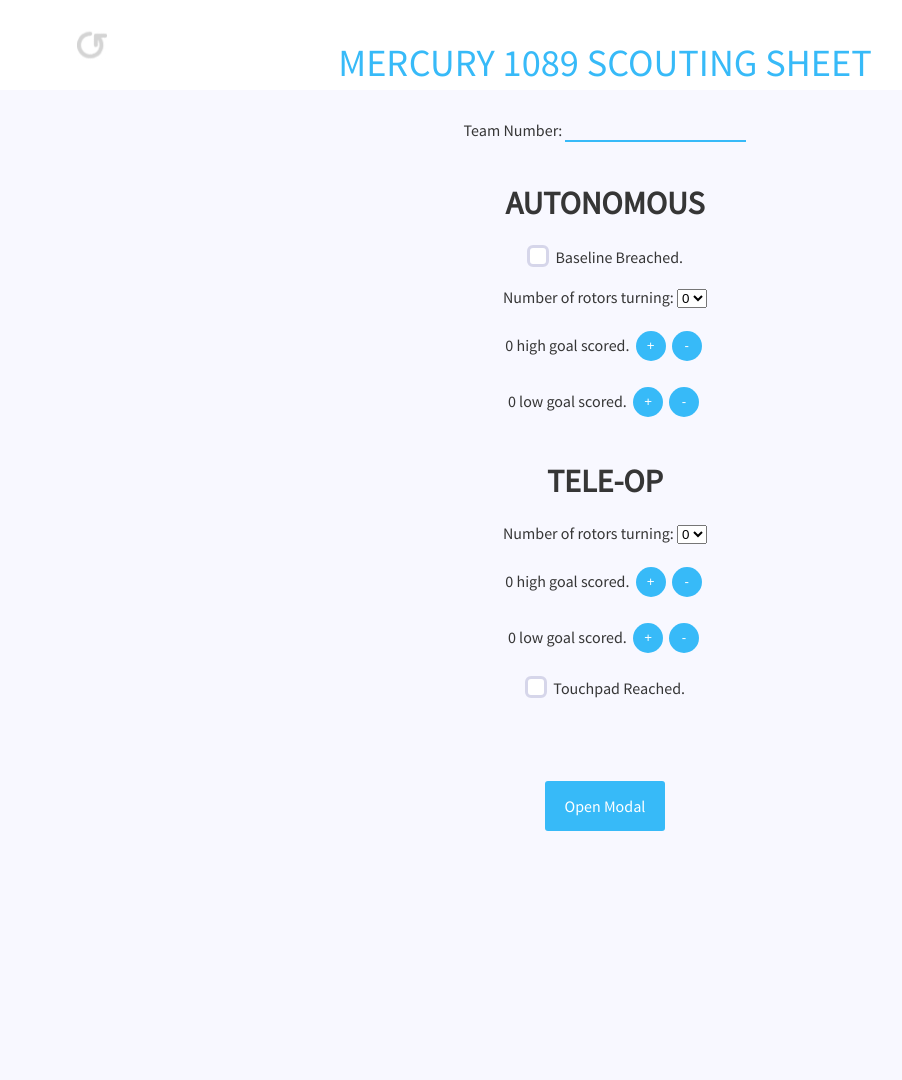
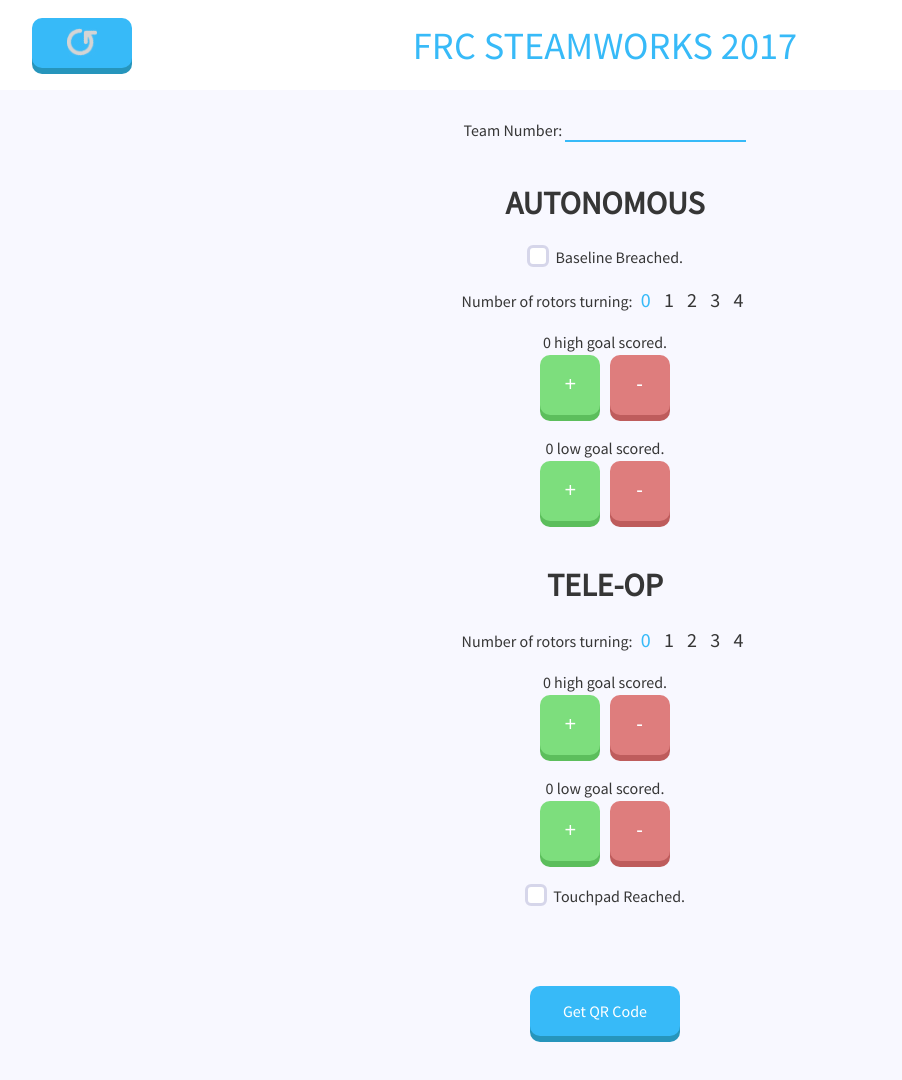
Before and after one commit to Mercury1089/e-scouting-sheet, a plain HTML site: page index.html in a window 1280 px wide. Shown: the whole page, without its empty margins (35-937 px from the left). Before the commit the page ends 874 px from the top, so only its background shows below. Drawn offline with nearby package versions, Linux system fonts and the light colour scheme.

Commit message:
Add files via upload
so many things its hard to keep track
- centered top bar title (OCD satisfied)
- added some nice buttons, with depression animations to let you know u clicked it
- instead of opening up a dropdown menu, added radio buttons (options) for the number of rotors turning
- team number text field now brings up the numeric keyboard
- team number text field can't go beyond 5 characters

```diff
--- a/index.html
+++ b/index.html
@@ -2,7 +2,7 @@
 <html>
 <head>
     <title>Mercury1089 Scouting</title>
-    <script src="https://ajax.googleapis.com/ajax/libs/jquery/1.11.3/jquery.min.js"></script>
+<!--    <script src="https://ajax.googleapis.com/ajax/libs/jquery/1.11.3/jquery.min.js"></script>-->
     <link rel="stylesheet" href="style.css">
     <script src="qrcode.js"></script>
     <script src="qrcode.min.js"></script>
@@ -23,16 +23,20 @@
             document.getElementById("highGoalAuton").innerHTML = autonHigh;
         }
         function autonHighMButton() {
+            if (autonHigh-1 >= 0) {
                 autonHigh--;
                 document.getElementById("highGoalAuton").innerHTML = autonHigh;
+            }
         }
         function autonLowPButton() {
             autonLow++;
             document.getElementById("lowGoalAuton").innerHTML = autonLow;
         }
         function autonLowMButton() {
+            if (autonLow-1 >= 0) {
                 autonLow--;
                 document.getElementById("lowGoalAuton").innerHTML = autonLow;
+            }
         }
 
         function teleHighPButton() {
@@ -40,16 +44,20 @@
             document.getElementById("highGoalTele").innerHTML = teleHigh;
         }
         function teleHighMButton() {
+            if (teleHigh-1 >= 0) {
                 teleHigh--;
                 document.getElementById("highGoalTele").innerHTML = teleHigh;
+            }
         }
         function teleLowPButton() {
             teleLow++;
             document.getElementById("lowGoalTele").innerHTML = teleLow;
         }
         function teleLowMButton() {
+            if (teleLow-1 >= 0) {
                 teleLow--;
                 document.getElementById("lowGoalTele").innerHTML = teleLow;
+            }
         }
 
         function reset() {
@@ -70,14 +78,9 @@
         }
 
         function getQr() {
-            var errors = false
-            if (document.getElementById("teamnum").value.toString().length > 5 {
-                alert("Sorry, but your team number can't be more than 5 digits long.");
-                errors = true;
-            }
+            var text = document.getElementById("teamnum").value + "," + document.getElementById("baseline").checked + "," + document.querySelector('input[name="rotorauton"]:checked').value + "," + autonHigh + "," + autonLow + "," + document.querySelector('input[name="rotortele"]:checked').value + "," + teleHigh + "," + teleLow + "," + document.getElementById("touchpad").checked;
+            new QRCode(document.getElementById("qrcode"), text);
 
-            var text = document.getElementById("teamnum").value + "," + document.getElementById("baseline").checked + "," + document.getElementById("rotorAuton").options[document.getElementById("rotorAuton").selectedIndex].value + "," + autonHigh + "," + autonLow + "," + document.getElementById("rotorTele").options[document.getElementById("rotorTele").selectedIndex].value + "," + teleHigh + "," + teleLow + "," + document.getElementById("touchpad").checked;
-            new QRCode(document.getElementById("qrcode"), text);
         }
 
         function clearCode() {
@@ -107,12 +110,12 @@
 
     <div class="titlebar">
         <button onclick="reset()" class="reset"type="button"><img width="30px" height="30px"src="reset.png"/></button>
-    <p class="title">MERCURY 1089 SCOUTING SHEET</p>
+    <p class="title">FRC STEAMWORKS 2017</p>
     </div>
 
     <br><br><br><br><br><br>
     Team Number:
-    <input type="text" id="teamnum"></input>
+    <input type="tel" maxlength="5" id="teamnum"></input>
 
     <br><br>
     <h1>AUTONOMOUS</h1>
@@ -122,42 +125,54 @@
     <br>
 
     Number of rotors turning:
-    <select id="rotorAuton">
-        <option id="auton0" value="0">0</option>
-        <option value="1">1</option>
-        <option value="2">2</option>
-        <option value="3">3</option>
-        <option value="4">4</option>
-    </select>
+
+    <input id="auton0" type="radio" value="0" name="rotorauton" checked></input>
+    <label for="auton0">0</label>
+    <input id="auton1" type="radio" value="1" name="rotorauton" ></input>
+    <label for="auton1">1</label>
+    <input id="auton2" type="radio" value="2" name="rotorauton" ></input>
+    <label for="auton2">2</label>
+    <input id="auton3" type="radio" value="3" name="rotorauton" ></input>
+    <label for="auton3">3</label>
+    <input id="auton4" type="radio" value="4" name="rotorauton" ></input>
+    <label for="auton4">4</label>
     <br><br>
 
-    <div id="highGoalAuton" style="display: inline">0</div> high goal scored.
-    <button type="button" class="counterButton" onclick="autonHighPButton()">+</button><button type="button" class="counterButton" onclick="autonHighMButton()">-</button>
+    <div id="highGoalAuton" style="display: inline">0</div> high goal scored.<br>
+    <button type="button" class="counterButtonPlus" onclick="autonHighPButton()">+</button>
+    <button type="button" class="counterButtonMinus" onclick="autonHighMButton()">-</button>
     <br><br>
 
-    <div id="lowGoalAuton" style="display: inline">0</div> low goal scored.
-    <button type="button" class="counterButton" onclick="autonLowPButton()">+</button><button type="button" class="counterButton" onclick="autonLowMButton()">-</button>
+    <div id="lowGoalAuton" style="display: inline">0</div> low goal scored.<br>
+    <button type="button" class="counterButtonPlus" onclick="autonLowPButton()">+</button>
+    <button type="button" class="counterButtonMinus" onclick="autonLowMButton()">-</button>
     <br><br>
 
     <h1>TELE-OP</h1>
 
 
     Number of rotors turning:
-    <select id="rotorTele">
-        <option id="tele0" value="0">0</option>
-        <option value="1">1</option>
-        <option value="2">2</option>
-        <option value="3">3</option>
-        <option value="4">4</option>
-    </select>
+
+    <input id="tele0" type="radio" value="0" name="rotortele" checked></input>
+    <label for="tele0">0</label>
+    <input id="tele1" type="radio" value="1" name="rotortele" ></input>
+    <label for="tele1">1</label>
+    <input id="tele2" type="radio" value="2" name="rotortele" ></input>
+    <label for="tele2">2</label>
+    <input id="tele3" type="radio" value="3" name="rotortele" ></input>
+    <label for="tele3">3</label>
+    <input id="tele4" type="radio" value="4" name="rotortele" ></input>
+    <label for="tele4">4</label>
     <br><br>
 
-    <div id="highGoalTele" style="display: inline">0</div> high goal scored.
-    <button type="button" class="counterButton" onclick="teleHighPButton()">+</button><button type="button" class="counterButton" onclick="teleHighMButton()">-</button>
+    <div id="highGoalTele" style="display: inline">0</div> high goal scored.<br>
+    <button type="button" class="counterButtonPlus" onclick="teleHighPButton()">+</button>
+    <button type="button" class="counterButtonMinus" onclick="teleHighMButton()">-</button>
     <br><br>
 
-    <div id="lowGoalTele" style="display: inline">0</div> low goal scored.
-    <button type="button" class="counterButton" onclick="teleLowPButton()">+</button><button type="button" class="counterButton" onclick="teleLowMButton()">-</button>
+    <div id="lowGoalTele" style="display: inline">0</div> low goal scored.<br>
+    <button type="button" class="counterButtonPlus" onclick="teleLowPButton()">+</button>
+    <button type="button" class="counterButtonMinus" onclick="teleLowMButton()">-</button>
     <br><br>
 
     <input type='checkbox' name='touchpad' value='valuable2' id="touchpad" data-bind="checked: chk"/><label for="touchpad"></label>
@@ -166,7 +181,9 @@
 
     <br><br>
     <br><br>
-    <a href="#openModal" onclick="getQr()" class="modalOpen">Open Modal</a><br><br><br>
+
+    <a href="#openModal" onclick="getQr()" class="modalOpen"><span>Get QR Code</span></a>
+    <br><br><br>
 
 <div id="openModal" class="modalDialog">
 	<div>
--- a/style.css
+++ b/style.css
@@ -15,6 +15,11 @@
     width: 100%;
     text-align: center;
     position: fixed;
+    z-index: 9999;
+    display: flex;
+    justify-content:center;
+    align-content:center;
+    flex-direction:column;
 }
 #teamnum {
     border: none;
@@ -49,28 +54,66 @@ input[type=checkbox] {
         padding: 0 0 0 0px;
         transition: 0.2s
     }
+input:focus {
+    outline:0 !important;
+}
+input[type="radio"] {
+    display:none;
+}
+input[type="radio"] + label {
+    font-size: 20px;
+    margin: 5px;
+    transition: 0.2s
+}
+input[type="radio"]:checked + label {
+    color: #37baf8
+
+}
 button {
     background: #37baf8;
     color: white;
     border: none;
-    border-radius: 3px;
+    border-radius: 10px;
     margin: 3px 3px 3px 3px;
     height: 50px;
-    width: 120px;
+    width: 130px;
+    transform: translate(0, 0);
+    transition: 0.2s;
+    box-shadow: 0px 6px 0px #2695BC;
 }
 button:active {
-    background: #2a9ed4;
+    transform: translate(0, 3px);
+    box-shadow: 0px 2px 0px #2695BC;
 }
-.counterButton {
-    width: 30px;
-    height: 30px;
-    border-radius: 30px;
+button:focus {outline:0 !important;}
+.counterButtonPlus {
+    font-size: 20px;
+    width: 60px;
+    height: 60px;
+    border-radius: 10px;
+    background: #7dde7d;
+    box-shadow: 0px 6px 0px #5cbe5c;
+}
+.counterButtonPlus:active {
+    transform: translate(0, 3px);
+    box-shadow: 0px 2px 0px #5cbe5c;
+}
+.counterButtonMinus {
+    font-size: 20px;
+    width: 60px;
+    height: 60px;
+    border-radius: 10px;
+    background: #de7d7d;
+    box-shadow: 0px 6px 0px #be5c5c;
+}
+.counterButtonMinus:active {
+    transform: translate(0, 3px);
+    box-shadow: 0px 2px 0px #be5c5c;
 }
 .reset {
-    background: none;
-
+    width: 100px;
     left: 5%;
-    top: 18px;
+    top: 15px;
     position: fixed
 }
 body {
@@ -123,6 +166,7 @@ body {
 	text-align: center;
 	top: -10px;
 	width: 24px;
+    height: 24px;
 	text-decoration: none;
 	font-weight: bold;
 	-webkit-border-radius: 12px;
@@ -135,15 +179,31 @@ body {
 .modalOpen {
     background: #37baf8;
     color: white;
-    display: inline-block;
     line-height: 50px;
     border: none;
-    border-radius: 3px;
+    border-radius: 10px;
     margin: 3px 3px 3px 3px;
     height: 50px;
-    width: 120px;
-    text-decoration: none
+    width: 150px;
+    text-decoration: none;
+    transform: translate(0, 0);
+    transition: 0.2s;
+    box-shadow: 0px 6px 0px #2695BC;
+    margin: auto;
+    display: flex;
+    justify-content:center;
+    align-content:center;
+    flex-direction:column;
 }
 .modalOpen:active {
-    background: #2a9ed4;
+    transform: translate(0, 3px);
+    box-shadow: 0px 2px 0px #2695BC;
 }
+a:focus {
+    outline:0 !important;
+}
+input::-webkit-outer-spin-button,
+input::-webkit-inner-spin-button {
+    -webkit-appearance: none;
+    margin: 0;
+}
```
Also changed, not shown: 1 other file. Lines whose indentation alone changed are shown as unchanged.
